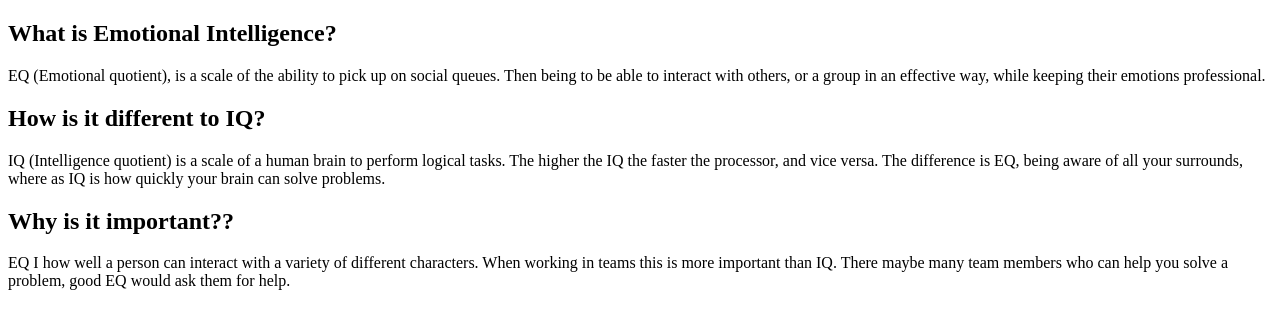
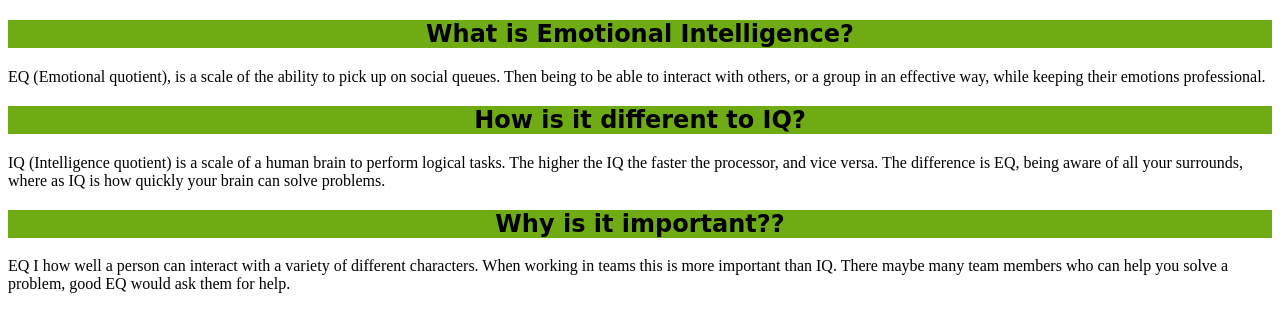
Before and after one commit to jsdbatchelor/jsdbatchelor.githgub.io, a plain HTML site: page blog/sprint3-cultural.html in a window 1280 px wide. Drawn offline with Linux system fonts and the light colour scheme; files that its build step writes are made by us from their sources.

Commit message:
Spr3 Cultural

```diff
--- a/blog/sprint3-cultural.html
+++ b/blog/sprint3-cultural.html
@@ -5,6 +5,7 @@
         <meta name="viewport" content="width=device-width, initial-scale=1.0">
         <meta http-equiv="X-UA-Compatible" content="ie=edge">
         <title>HTML Template</title>
+        <link href="index.css" rel="stylesheet" type="text/css">
     </head>
     <body>
         <h2>What is Emotional Intelligence?</h2>
```
Also changed, not shown: 1 other file.
